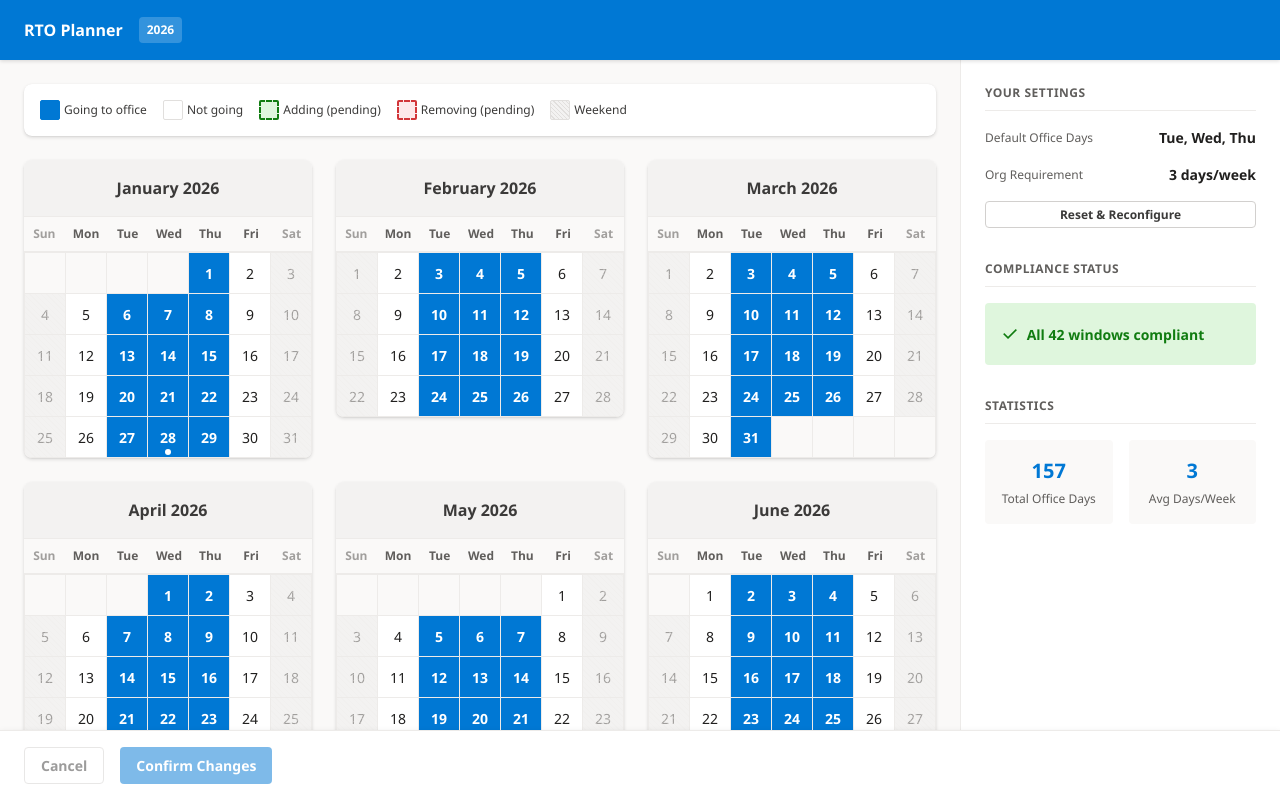
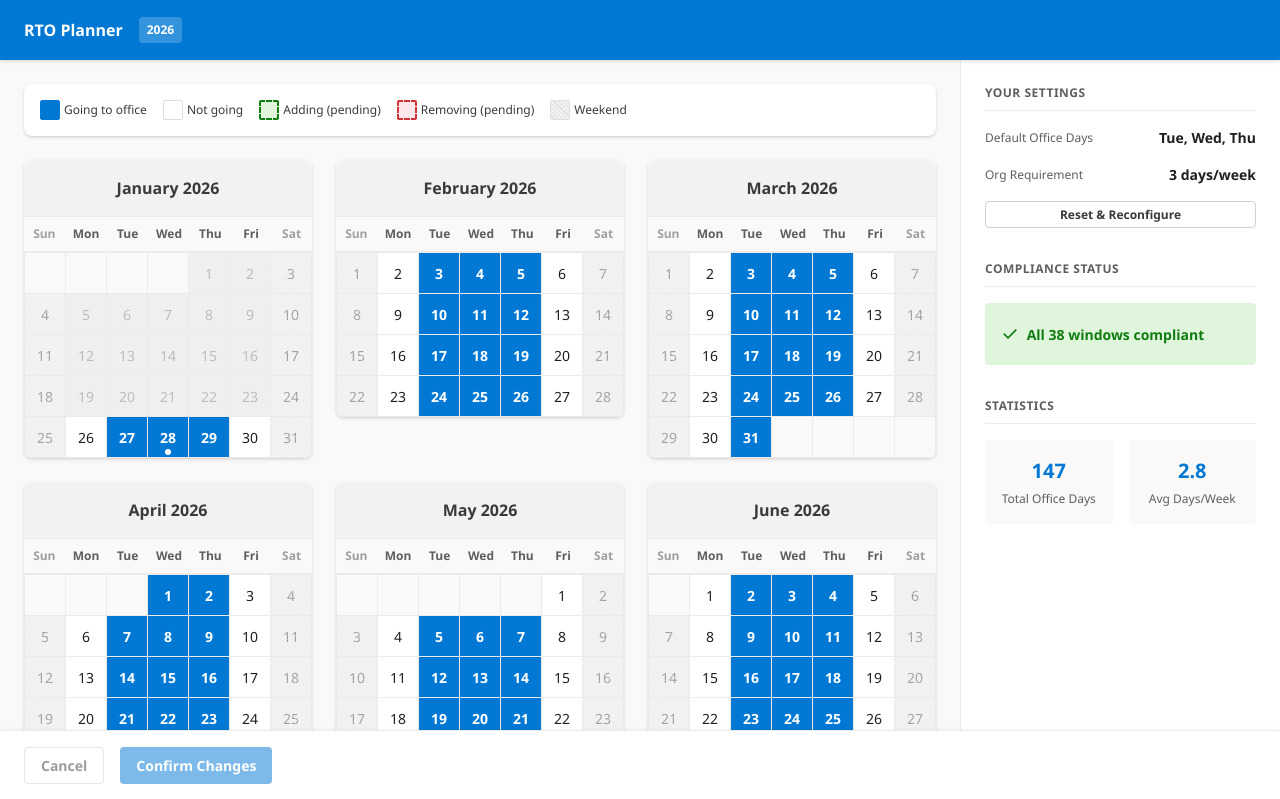
Before and after one commit to ja-y-son/ja-y-son.github.io, a website: page index.html in a window 1280 px wide. Both pictures are taken after a click on the button "Start Planning". Shown: the top 799 px of the page. Drawn offline with Linux system fonts and the light colour scheme.

Commit message:
Start the calculation on week of 1/26

```diff
--- a/css/calendar.css
+++ b/css/calendar.css
@@ -105,6 +105,14 @@
     );
     opacity: 0.3;
     pointer-events: none;
+}
+
+/* Before policy start date */
+.day-cell.before-policy {
+    background: var(--color-gray-20);
+    color: var(--color-gray-90);
+    cursor: not-allowed;
+    opacity: 0.6;
 }
 
 /* Selected state (going to office) */
--- a/js/app.bundle.js
+++ b/js/app.bundle.js
@@ -201,6 +201,7 @@
     "November",
     "December"
   ];
+  var POLICY_START_DATE = "2026-01-26";
   function jsDateDayToWeekday(jsDay) {
     return jsDay === 0 ? 6 : jsDay - 1;
   }
@@ -293,9 +294,10 @@
     const date = new Date(year, 0, 1);
     const daysSet = new Set(daysOfWeek);
     while (date.getFullYear() === year) {
+      const dateStr = toISODateString(date);
       const weekday = jsDateDayToWeekday(date.getDay());
-      if (daysSet.has(weekday)) {
-        dates.push(toISODateString(date));
+      if (daysSet.has(weekday) && dateStr >= POLICY_START_DATE) {
+        dates.push(dateStr);
       }
       date.setDate(date.getDate() + 1);
     }
@@ -303,6 +305,9 @@
   }
   function isToday(isoString) {
     return isoString === toISODateString(/* @__PURE__ */ new Date());
+  }
+  function isBeforePolicyStart(isoString) {
+    return isoString < POLICY_START_DATE;
   }
   function formatDateRange(start, end) {
     const startMonth = MONTH_NAMES[start.getMonth()].slice(0, 3);
@@ -354,12 +359,24 @@
   function calculateCompliance(year, selectedDates, requiredDays) {
     const weeklyAttendance = calculateWeeklyAttendance(year, selectedDates);
     const weeks = getWeeksInYear(year);
+    const policyStartWeekIndex = weeks.findIndex((w) => toISODateString(w.start) >= POLICY_START_DATE);
+    if (policyStartWeekIndex === -1) {
+      return {
+        year,
+        requiredDays,
+        totalWindows: 0,
+        isCompliant: true,
+        windows: [],
+        nonCompliantWindows: [],
+        stats: calculateStats(selectedDates, weeklyAttendance, year)
+      };
+    }
     const weekKeys = weeks.map((w) => toISODateString(w.start));
     const windows = [];
     const nonCompliantWindows = [];
     const totalWeeks = weekKeys.length;
     const numWindows = totalWeeks - 11;
-    for (let i = 0; i < numWindows; i++) {
+    for (let i = policyStartWeekIndex; i < numWindows; i++) {
       const windowWeeks = weekKeys.slice(i, i + 12);
       const weeklyValues = windowWeeks.map((key) => weeklyAttendance.get(key) || 0);
       const { average, rounded, best8 } = calculateWindowResult(weeklyValues);
@@ -619,6 +636,10 @@
         cell.classList.add("weekend", "disabled");
         return;
       }
+      if (isBeforePolicyStart(this.date)) {
+        cell.classList.add("before-policy", "disabled");
+        return;
+      }
       if (isToday(this.date)) {
         cell.classList.add("today");
       }
@@ -639,7 +660,7 @@
         if (!dateStr)
           return;
         const date = /* @__PURE__ */ new Date(dateStr + "T00:00:00");
-        if (isWeekend(date) || this.disabled)
+        if (isWeekend(date) || isBeforePolicyStart(dateStr) || this.disabled)
           return;
         this.dispatchEvent(new CustomEvent("day-toggle", {
           bubbles: true,
```
Also changed, not shown: js/components/day-cell.js (+8 -2 lines), js/utils/compliance.js (+21 -3 lines), js/utils/date-utils.js (+17 -2 lines).
